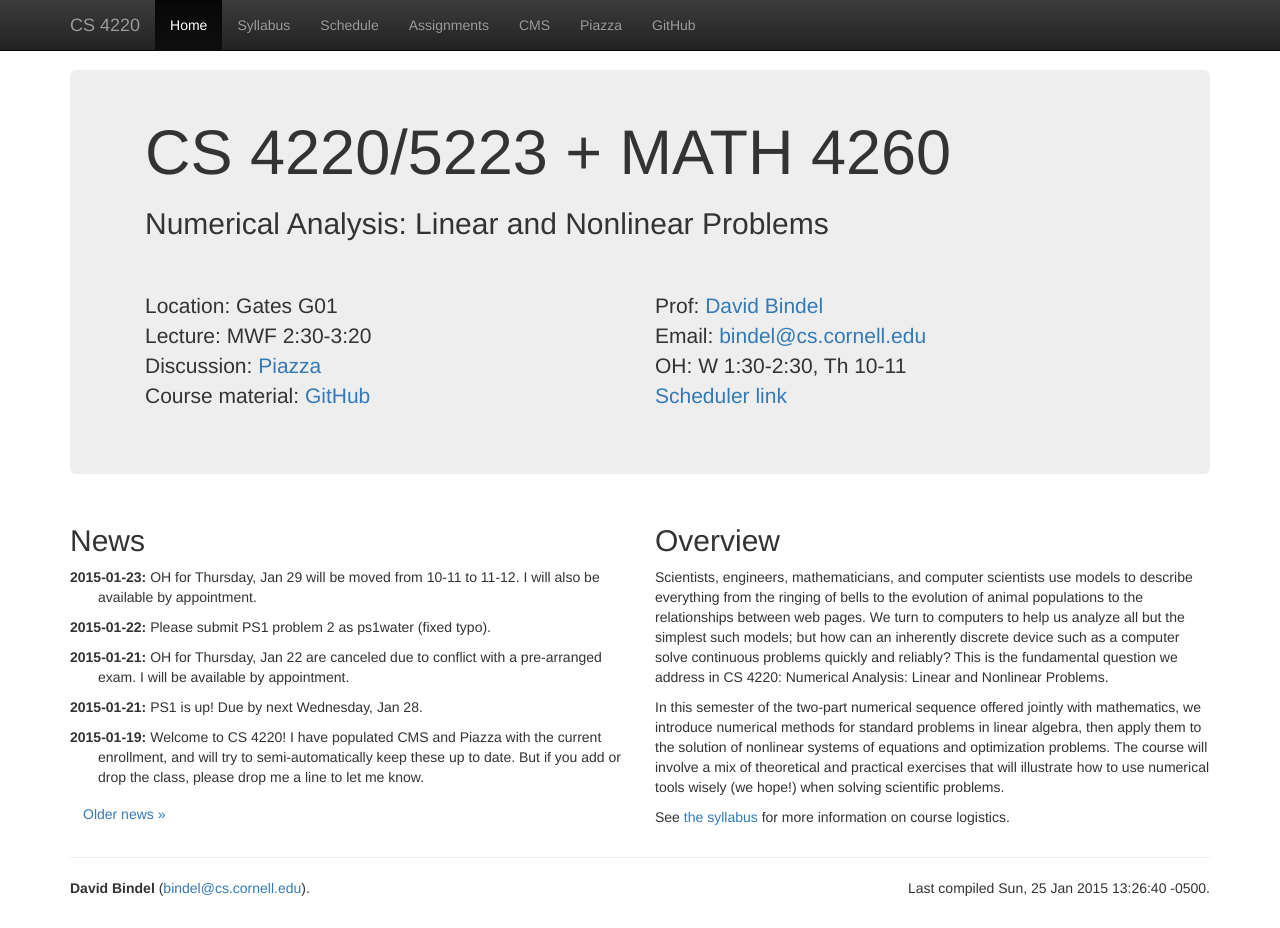
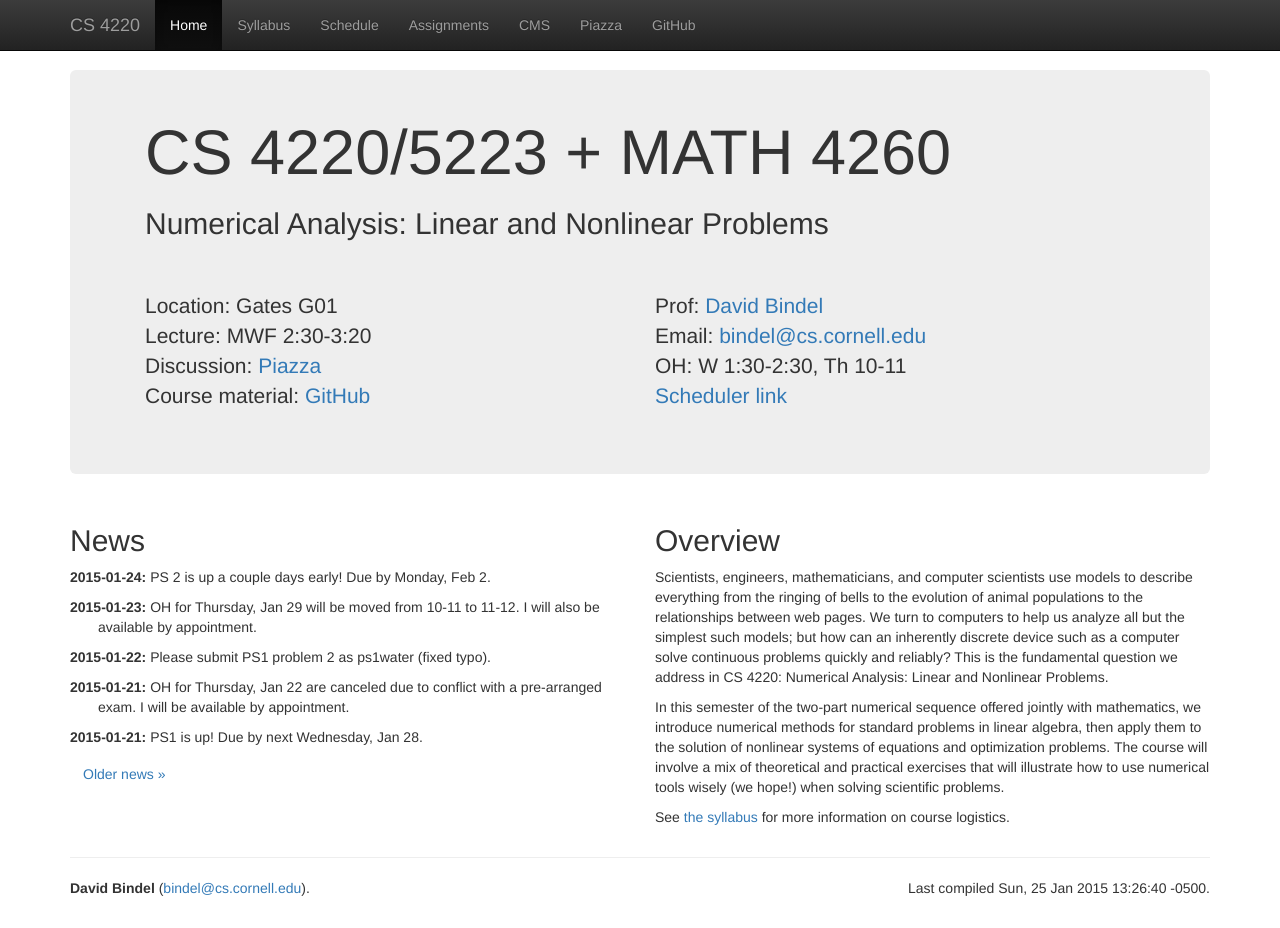
Before and after one commit to dbindel/cs4220-s15, a Jekyll site: the page built from web/index.html, in a window 1280 px wide and 928 px high. Built offline with Jekyll 4.4.1, drawn with Linux system fonts in a browser that asks for light colours; nearby versions of some CDN libraries.

Commit message:
Push PS2 and updated announcements + ps links.

```diff
--- a/web/_data/hw.yml
+++ b/web/_data/hw.yml
@@ -1,3 +1,6 @@
 -
   name: ps1
   due: 2015-01-28
+-
+  name: ps2
+  due: 2015-02-02
--- a/web/_data/news.yml
+++ b/web/_data/news.yml
@@ -23,3 +23,7 @@
   text:
     OH for Thursday, Jan 29 will be moved from 10-11 to 11-12.
     I will also be available by appointment.
+-
+  date: 2015-01-24
+  text:
+    PS 2 is up a couple days early!  Due by Monday, Feb 2.
```
Also changed, not shown: 2 other files.
